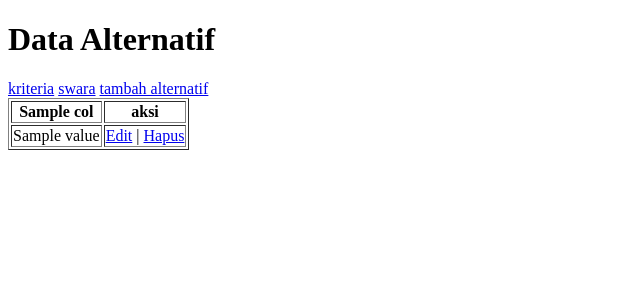
After one commit to bebekgarut/Flask_DSS_DBexcel, a Flask app: template templates/alternatif/index.jinja in a window 1280 px wide. The commit adds this page. Shown: the top 300 px of the page, without its empty margins (0-640 px from the left). Run offline with Flask 3, Linux system fonts and the light colour scheme; the template is opened without the code that fills it: most values are stand-ins (such as "Sample title", 1, 10 or a date in 2020).

Commit message:
alternatif

```diff
--- a/app.py
+++ b/app.py
@@ -5,6 +5,7 @@ app = Flask(__name__)
 db_kriteria = "database/tb_kriteria.xlsx"
 db_ahli = "database/tb_ahli.xlsx"
 db_swara = "database/tb_swara.xlsx"
+db_alternatif = "database/tb_alternatif.xlsx"
 
 def read_kriteria():
     return pd.read_excel(db_kriteria)
@@ -34,6 +35,22 @@ def read_swara():
 def save_swara(df):
     df.to_excel(db_swara, index=False)
 
+def read_alternatif():
+    return pd.read_excel(db_alternatif)
+
+def save_alternatif(df):
+    df.to_excel(db_alternatif, index=False)
+
+def generate_kode_alternatif(df):
+    if df.empty:
+        return "A1"
+
+    last_code = df["kode_alternatif"].iloc[-1]
+    last_number = int(last_code[1:])
+    new_number = last_number + 1
+
+    return f"A{new_number}"
+
 @app.route("/")
 def index():
     df = read_kriteria()
@@ -44,11 +61,12 @@ def index():
 def tambah():
     if request.method == 'POST':
         kriteria = request.form["kriteria"]
+        jenis_kriteria = request.form["jenis_kriteria"]
         df = read_kriteria()
-        df = df._append({"kriteria" : kriteria}, ignore_index=True)
+        df = df._append({"kriteria" : kriteria, "jenis_kriteria":jenis_kriteria}, ignore_index=True)
         save_kriteria(df)
         return redirect(url_for("index"))
-    return render_template("tambah.jinja")
+    return render_template("kriteria/tambah.jinja")
 
 @app.route("/edit/<int:id>", methods=['GET', 'POST'])
 def edit(id):
@@ -57,10 +75,12 @@ def edit(id):
 
     if request.method == 'POST' :
         kriteria = request.form["kriteria"]
+        jenis_kriteria = request.form["jenis_kriteria"]
         df.loc[id, "kriteria"] = kriteria
+        df.loc[id, "jenis_kriteria"] = jenis_kriteria
         save_kriteria(df)
         return redirect(url_for("index"))
-    return render_template("edit.jinja", data=data_to_edit)
+    return render_template("kriteria/edit.jinja", data=data_to_edit)
 
 @app.route("/hapus/<int:id>")
 def hapus(id):
@@ -190,7 +210,82 @@ def swara():
 
     data = swara_df.to_dict(orient="records")
 
-    return render_template("swara/index.jinja", data=data, average_j=average_j)
+    return render_template("swara/index.jinja", data=data)
+
+@app.route('/bobot')
+def bobot():
+    swara_df = read_swara()
+    data_swara = swara_df.to_dict(orient="records")
+    return render_template("/bobot/index.jinja", data=data_swara)
+
+@app.route('/alternatif')
+def alternatif():
+    kriteria_df = read_kriteria()
+    alternatif_df = read_alternatif()
+
+    kriteria_data = kriteria_df.iloc[:, 0].tolist()
+
+    alternatif_columns = set(alternatif_df.columns)
+    kriteria_to_alternatif = set(kriteria_data)
+
+    new_columns = kriteria_to_alternatif - alternatif_columns
+    for col in new_columns:
+        alternatif_df[col]= 0
+
+    remove_columns = alternatif_columns - kriteria_to_alternatif
+    remove_columns = remove_columns - {'kode_alternatif'} - {'alternatif'}
+    alternatif_df.drop(columns=remove_columns, inplace=True)
+
+    save_alternatif(alternatif_df)
+
+    alternatif__df = read_alternatif()
+    data = alternatif__df.to_dict(orient="records")
+    headers = alternatif__df.columns.tolist()
+
+    return render_template("alternatif/index.jinja", data=data, headers=headers)
+
+@app.route("/alternatif/tambah", methods=['GET', 'POST'])
+def tambah_alternatif():
+    alternatif_df = read_alternatif()
+    headers = alternatif_df.columns.tolist()
+
+    if request.method == "POST":
+        new_row = {col : request.form.get(col) for col in headers if col != 'kode_alternatif'}
+
+        new_row['kode_alternatif'] =generate_kode_alternatif(alternatif_df)
+
+        alternatif_df = alternatif_df._append(new_row, ignore_index=True)
+
+        save_alternatif(alternatif_df)
+
+        return redirect(url_for('alternatif'))
+
+    return render_template("alternatif/tambah.jinja", headers=headers)
+
+@app.route("/alternatif/edit/<string:kode_alternatif>", methods=['GET' , 'POST'])
+def edit_alternatif(kode_alternatif):
+    alternatif_df = read_alternatif()
+    alternatif_data = alternatif_df[alternatif_df['kode_alternatif']==kode_alternatif].iloc[0]
+    headers = alternatif_df.columns.tolist()
+
+    if request.method == "POST":
+        for col in headers:
+            if col != 'kode_alternatif':
+                alternatif_df.loc[alternatif_df['kode_alternatif'] == kode_alternatif, col] = request.form.get(col)
+        save_alternatif(alternatif_df)
+
+        return redirect(url_for('alternatif'))
+
+    return render_template("alternatif/edit.jinja", data=alternatif_data, headers=headers)
+
+@app.route("/alternatif/hapus/<string:kode_alternatif>")
+def hapus_alternatif(kode_alternatif):
+    alternatif_df = read_alternatif()
+    drop_alternatif = alternatif_df[alternatif_df['kode_alternatif'] == kode_alternatif].index
+    alternatif_df.drop(drop_alternatif, inplace=True)
+    save_alternatif(alternatif_df)
+    return redirect(url_for('alternatif'))
+
 
 if __name__ == '__main__':
     app.run(port=5000, debug=True)
--- /dev/null
+++ b/templates/alternatif/index.jinja
@@ -0,0 +1,44 @@
+<!DOCTYPE html>
+<html lang="en">
+  <head>
+    <meta charset="UTF-8" />
+    <meta name="viewport" content="width=device-width, initial-scale=1.0" />
+    <title>Alternatif</title>
+  </head>
+  <body>
+    <h1>Data Alternatif</h1>
+    <a href="/">kriteria</a>
+    <a href="/swara">swara</a>
+    <a href="/alternatif/tambah">tambah alternatif</a>
+
+    <table border="1">
+      <thead>
+        <tr>
+          {% for col in headers %}
+            <th>{{ col }}</th>
+          {% endfor %}
+          <th>aksi</th>
+        </tr>
+      </thead>
+      <tbody>
+        {% if data %}
+          {% for row in data %}
+            <tr>
+              {% for value in row.values() %}
+                <td>{{ value }}</td>
+              {% endfor %}
+              <td>
+                <a href="/alternatif/edit/{{ row.kode_alternatif }}">Edit</a> |
+                <a href="/alternatif/hapus/{{ row.kode_alternatif }}">Hapus</a>
+              </td>
+            </tr>
+          {% endfor %}
+        {% else %}
+          <tr>
+            <td colspan="{{ headers|length + 1 }}">No data available.</td>
+          </tr>
+        {% endif %}
+      </tbody>
+    </table>
+  </body>
+</html>
--- a/templates/kriteria/edit.jinja
+++ b/templates/kriteria/edit.jinja
@@ -9,6 +9,7 @@
     <h2>edit kriteria</h2>
     <form method="POST">
       <label for="">kriteria</label><input type="text" name="kriteria" value="{{ data.kriteria }}" />
+      <label for="">Jenis Kriteria</label><input type="text" name="jenis_kriteria" value="{{ data.jenis_kriteria }}" />
       <button type="submit">update</button>
     </form>
   </body>
--- a/templates/kriteria/index.jinja
+++ b/templates/kriteria/index.jinja
@@ -11,16 +11,20 @@
       <a href="/ahli">ahli</a>
       <a href="/swara">swara</a>
       <a href="/tambah">tambah</a>
+      <a href="/bobot">bobot</a>
+      <a href="/alternatif">alternatif</a>
       <table class="text-center">
         <tr>
           <th class="">No</th>
           <th>Kriteria</th>
+          <th>Jenis Kriteria</th>
           <th>aksi</th>
         </tr>
         {% for row in data %}
           <tr>
             <td>{{ loop.index0 + 1 }}</td>
             <td>{{ row.kriteria }}</td>
+            <td>{{ row.jenis_kriteria }}</td>
             <td>
               <a href=" {{ url_for('edit', id=loop.index0) }} ">edit</a>
               <a href="{{ url_for('hapus', id=loop.index0) }}">hapus</a>
--- a/templates/kriteria/tambah.jinja
+++ b/templates/kriteria/tambah.jinja
@@ -9,6 +9,7 @@
     <h2>tambah kriteria</h2>
     <form method="POST">
       <label for="">kriteria</label><input type="text" name="kriteria" />
+      <label for="">Jenis Kriteria</label><input type="text" name="jenis_kriteria" />
       <button type="submit">tambah</button>
     </form>
   </body>
```
Also changed, not shown: static/css/style.css (+86 -80 lines), templates/alternatif/edit.jinja (added, +25 -0 lines), templates/alternatif/tambah.jinja (added, +25 -0 lines), templates/bobot/index.jinja (added, +31 -0 lines), templates/saw/index.jinja (added, +19 -0 lines), 4 other files.
